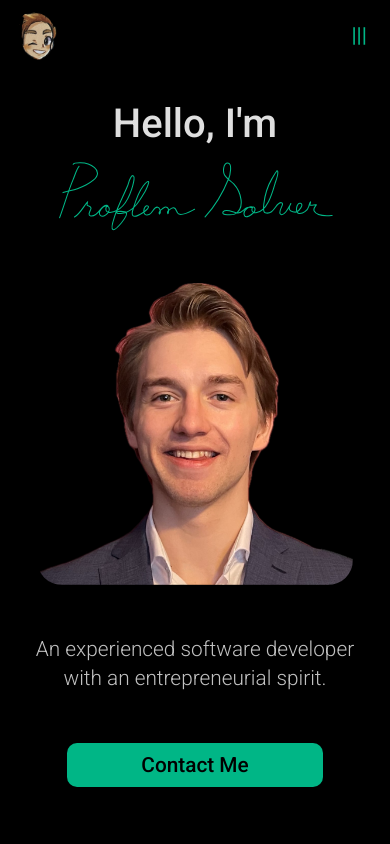
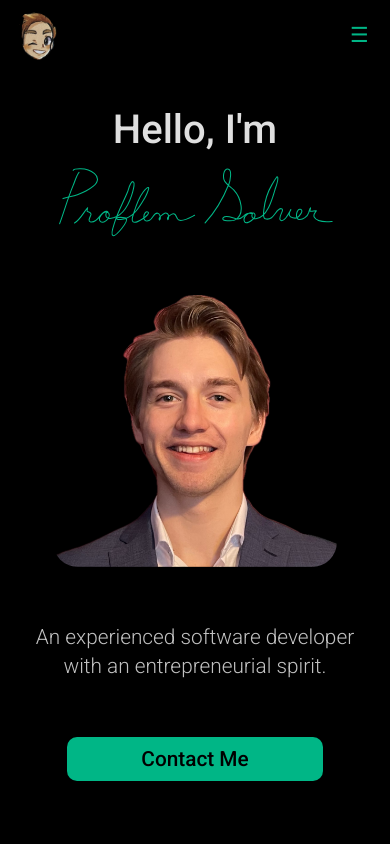
Before and after one commit to austinaitken/portfolio, a React (Vite) app: page / in a window 390 px wide. Shown: the top 844 px of the page. Built offline with nearby package versions, Linux system fonts and the light colour scheme; a web font is replaced by a local one.

Commit message:
Tweaked mobile responsiveness, add black background to body to avoid white bars

```diff
--- a/src/common/components/PagePreview/PagePreview.module.css
+++ b/src/common/components/PagePreview/PagePreview.module.css
@@ -46,11 +46,13 @@
 .contentContainer :global(canvas),
 .contentContainer :global(svg) {
     display: block;
-    width: 100%;
+    width: 90%;
     height: 100%;
-    max-width: 100%;
+    max-width: 90%;
     max-height: 100%;
+    margin: 0 auto;
     object-fit: contain;
+    /* border: 1px solid cyan; */
 }
 
 .footerContainer {
@@ -65,6 +67,7 @@
     margin: 0;
     text-align: center;
     max-width: 46ch;
+    /* border: 1px solid yellow; */
 }
 
 .button {
--- a/src/common/styles/elements.css
+++ b/src/common/styles/elements.css
@@ -9,7 +9,8 @@ input,
 label,
 ul,
 li,
-footer {
+footer,
+a {
     color: var(--color-text-primary);
     font-family: var(--font-family-base);
 }
--- a/src/common/styles/generic.css
+++ b/src/common/styles/generic.css
@@ -3,7 +3,7 @@ html {
 }
 
 body {
-    background-color: #ffffff;
+    background-color: #000000;
     margin: 0;
     padding: 0;
 }
--- a/src/routes/HomePage/HomePage.module.css
+++ b/src/routes/HomePage/HomePage.module.css
@@ -3,5 +3,5 @@
     flex-direction: column;
     justify-content: center;
     align-items: center;
-    gap: 3rem;
+    gap: 2rem;
 }
--- a/src/top-level/Header/Header.tsx
+++ b/src/top-level/Header/Header.tsx
@@ -44,7 +44,7 @@ const Header = () => {
                         aria-controls="mobile-nav-menu"
                     >
                         <span className={isNavOpen ? styles.close : styles.bars}>
-                            {isNavOpen ? '>' : '|||'}
+                            {isNavOpen ? '✕' : '☰'}
                         </span>
                     </button>
                 </div>
```
